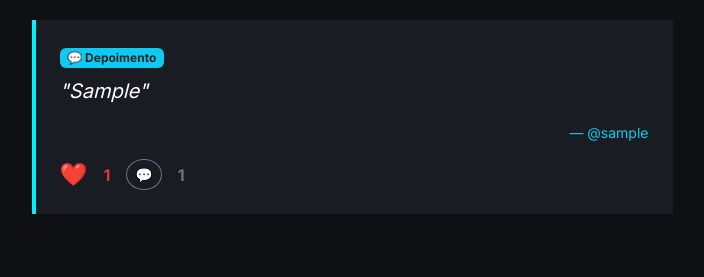
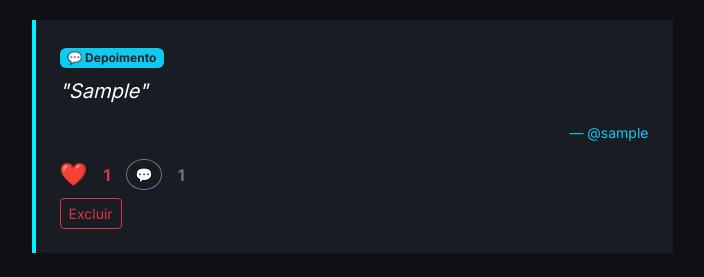
Before and after one commit to andinho-163/dinhoflix, a Flask app: page / in a window 1280 px wide. Shown: the part 1341-1618 px from the top of the page, without its empty margins (288-992 px from the left). Before the commit the page ends 1555 px from the top, so only its background shows below. Run offline with Flask 3, Linux system fonts and the light colour scheme; a user stored in the database is signed in; tables that the repository leaves empty hold one stand-in row (values such as "Sample post"); grey boxes marked "Sample" are stand-in pictures.

Commit message:
Corrige botão excluír depoimento

```diff
--- a/DinhoFlix/templates/home.html
+++ b/DinhoFlix/templates/home.html
@@ -193,7 +193,6 @@
             {{ depoimento.likes|length }}
           </span>
 
-
           <button class="btn btn-sm btn-outline-secondary btn-comment"
                   data-tipo="depoimento"
                   data-id="{{ depoimento.id }}">💬</button>
@@ -202,7 +201,11 @@
             {{ depoimento.comentarios|length }}
           </span>
         </div>
-
+            {% if current_user == depoimento.autor %}
+            <form action="{{ url_for('excluir_depoimento', depoimento_id=depoimento.id) }}" method="POST" class="mt-2">
+              <button class="btn btn-sm btn-outline-danger">Excluir</button>
+            </form>
+            {% endif %}
         <div class="comentarios-box mt-3" id="comentarios-depoimento-{{ depoimento.id }}">
           {% for comentario in depoimento.comentarios %}
             <div class="comentario-item mb-2" data-comentario-id="{{ comentario.id }}">
@@ -210,11 +213,7 @@
               <div class="small">{{ comentario.texto }}</div>
             </div>
           {% endfor %}
-            {% if current_user == depoimento.autor %}
-            <form action="{{ url_for('excluir_depoimento', depoimento_id=depoimento.id) }}" method="POST" class="mt-2">
-              <button class="btn btn-sm btn-outline-danger">Excluir</button>
-            </form>
-            {% endif %}
+
           {% if current_user.is_authenticated %}
             <form class="comentario-form mt-2"
                   data-tipo="depoimento"
```
